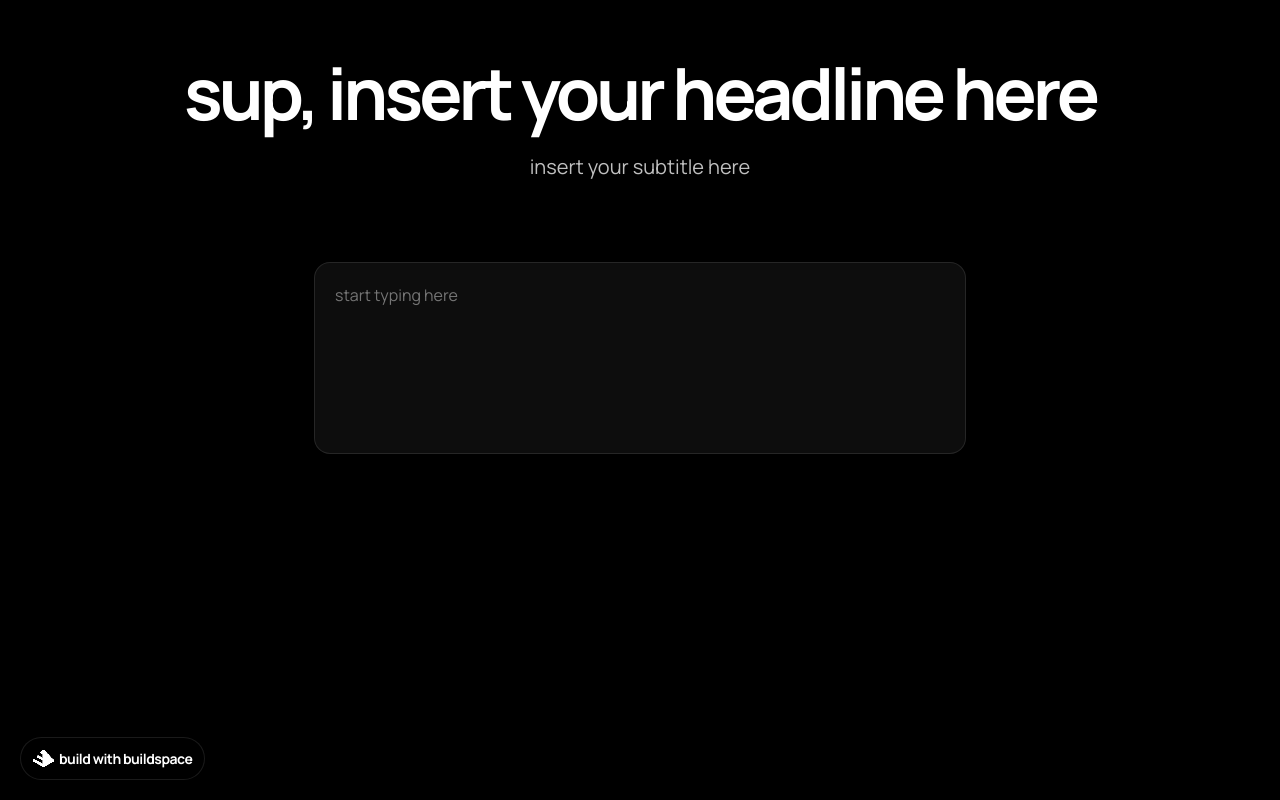
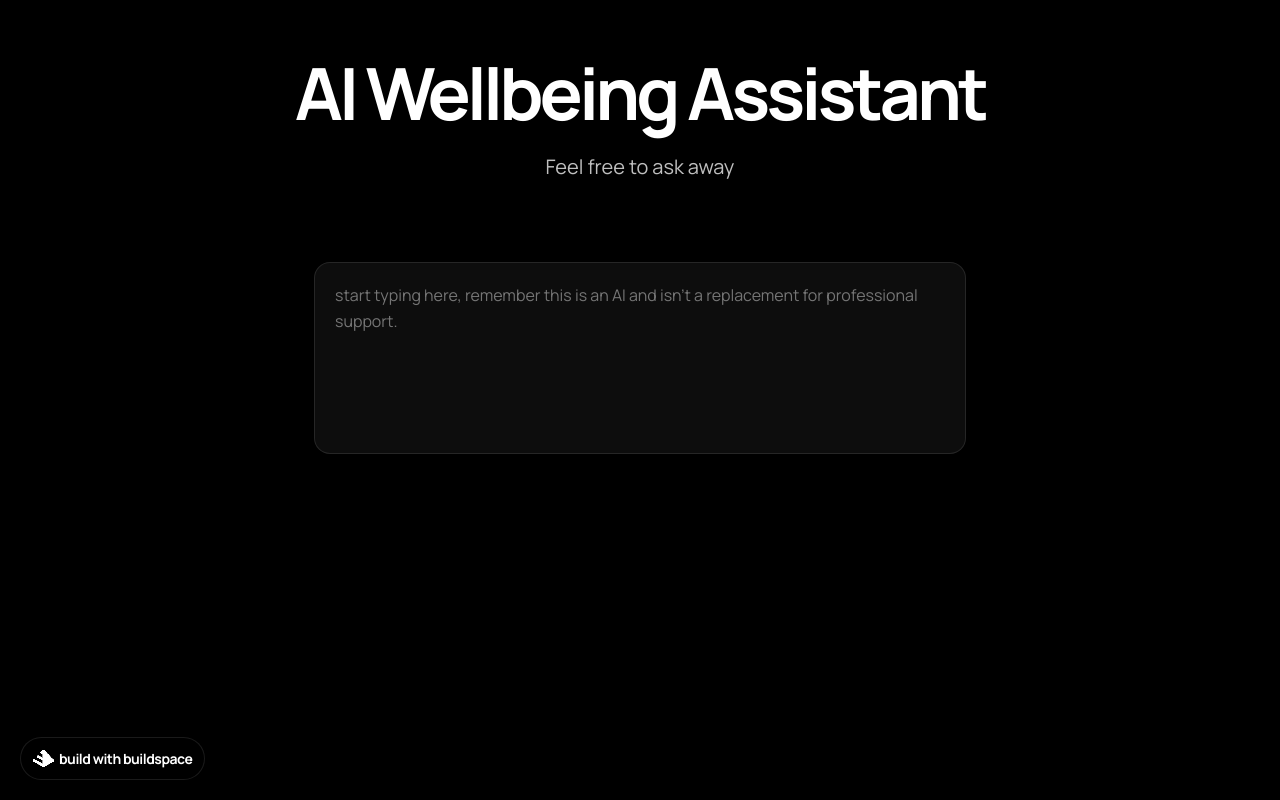
Before and after one commit to Kyronne/OpenAI-Assistant, a Next.js app: page / in a window 1280 px wide. Built offline with nearby package versions, Linux system fonts and the light colour scheme.

Commit message:
Added text in placeholders

```diff
--- a/pages/index.js
+++ b/pages/index.js
@@ -8,15 +8,15 @@ const Home = () => {
       <div className="container">
         <div className="header">
           <div className="header-title">
-            <h1>sup, insert your headline here</h1>
+            <h1>AI Wellbeing Assistant</h1>
           </div>
           <div className="header-subtitle">
-            <h2>insert your subtitle here</h2>
+            <h2>Feel free to ask away</h2>
           </div>
         </div>
         {/* Add this code here*/}
         <div className="prompt-container">
-          <textarea placeholder="start typing here" className="prompt-box" />
+          <textarea placeholder="start typing here, remember this is an AI and isn't a replacement for professional support." className="prompt-box" />
         </div>
       </div>
       <div className="badge-container grow">
```
